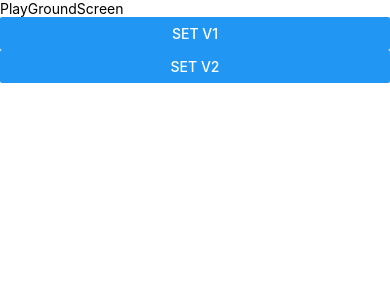
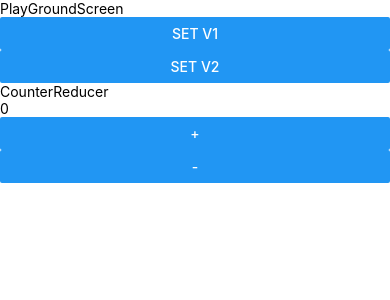
Before and after one commit to phongnguyenrvn1995/golf_manager, a React Native app: screen / in a window 390 px wide. Shown: the top 300 px of the page. Built offline with nearby package versions, Linux system fonts and the light colour scheme.

Commit message:
Playground useReducer

```diff
--- a/src/playground/PlayGroundScreen.tsx
+++ b/src/playground/PlayGroundScreen.tsx
@@ -1,6 +1,7 @@
-import { useContext } from "react";
+import { useContext, useReducer } from "react";
 import { Button, Text, View } from "react-native";
 import { MyContext, MyProvider } from "./MyProvider";
+import { counterReducer, initState } from "./counterReducer";
 
 export const PlayGroundScreen = () => {
     return (
@@ -8,6 +9,11 @@ export const PlayGroundScreen = () => {
             <View style={{flex: 1}}>
                 <Text>PlayGroundScreen</Text>
                 <InnerView />
+
+                <View>
+                    <Text>CounterReducer</Text>
+                    <CounterReducerUI/>
+                </View>
             </View>
         </MyProvider>
     );
@@ -25,3 +31,15 @@ const InnerView = () => {
         </View>
     );
 }
+
+const CounterReducerUI = () => {
+    const [state, dispatch] = useReducer(counterReducer, initState);
+
+    return (
+        <View>
+            <Text>{state.count}</Text>
+            <Button title="+" onPress={() => dispatch({type: "+"})} />
+            <Button title="-" onPress={() => dispatch({type: "-"})} />
+        </View>
+    );
+};
--- /dev/null
+++ b/src/playground/counterReducer.tsx
@@ -0,0 +1,11 @@
+import React from "react";
+
+export const initState = {count: 0};
+
+export const counterReducer = (state: {count: number}, action: {type: string}) => {
+    switch(action.type) {
+        case "+": return {count: state.count + 1};
+        case "-": return {count: state.count - 1};
+        default: return state;
+    }
+};
```
